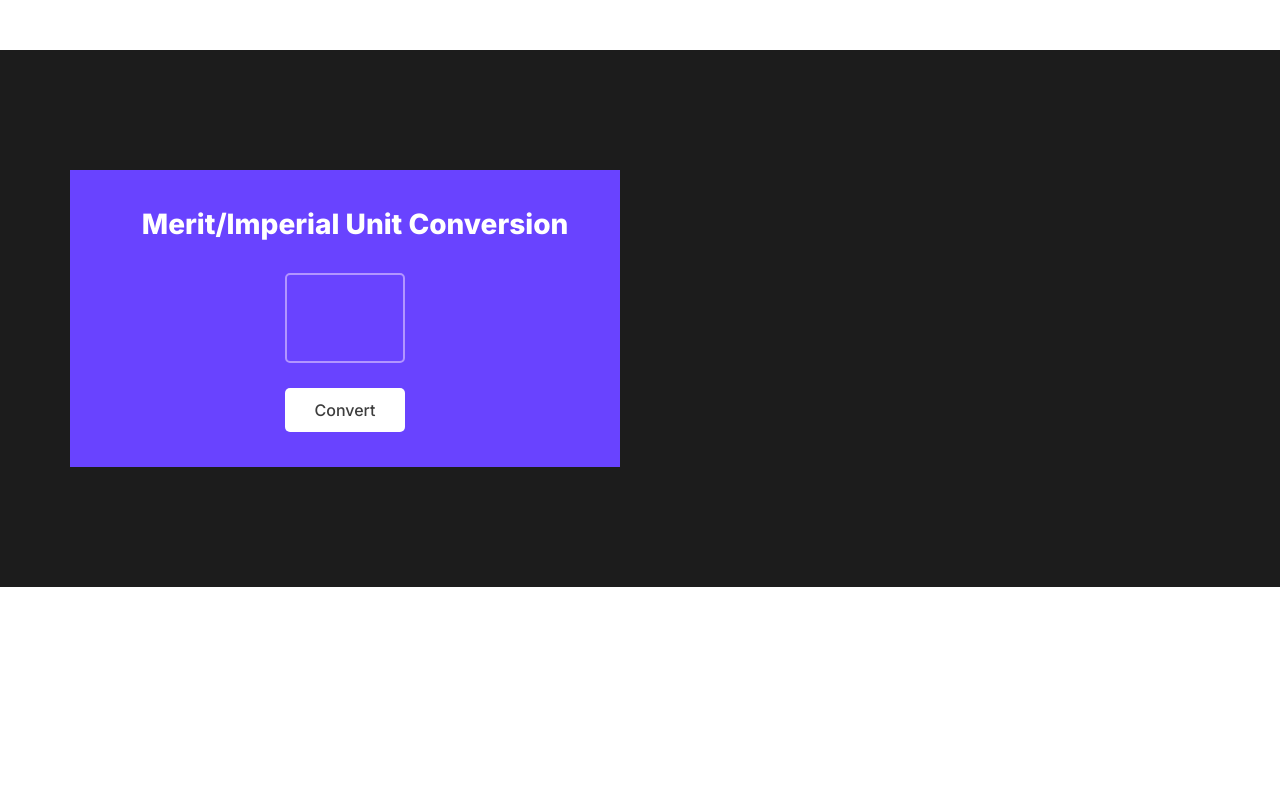
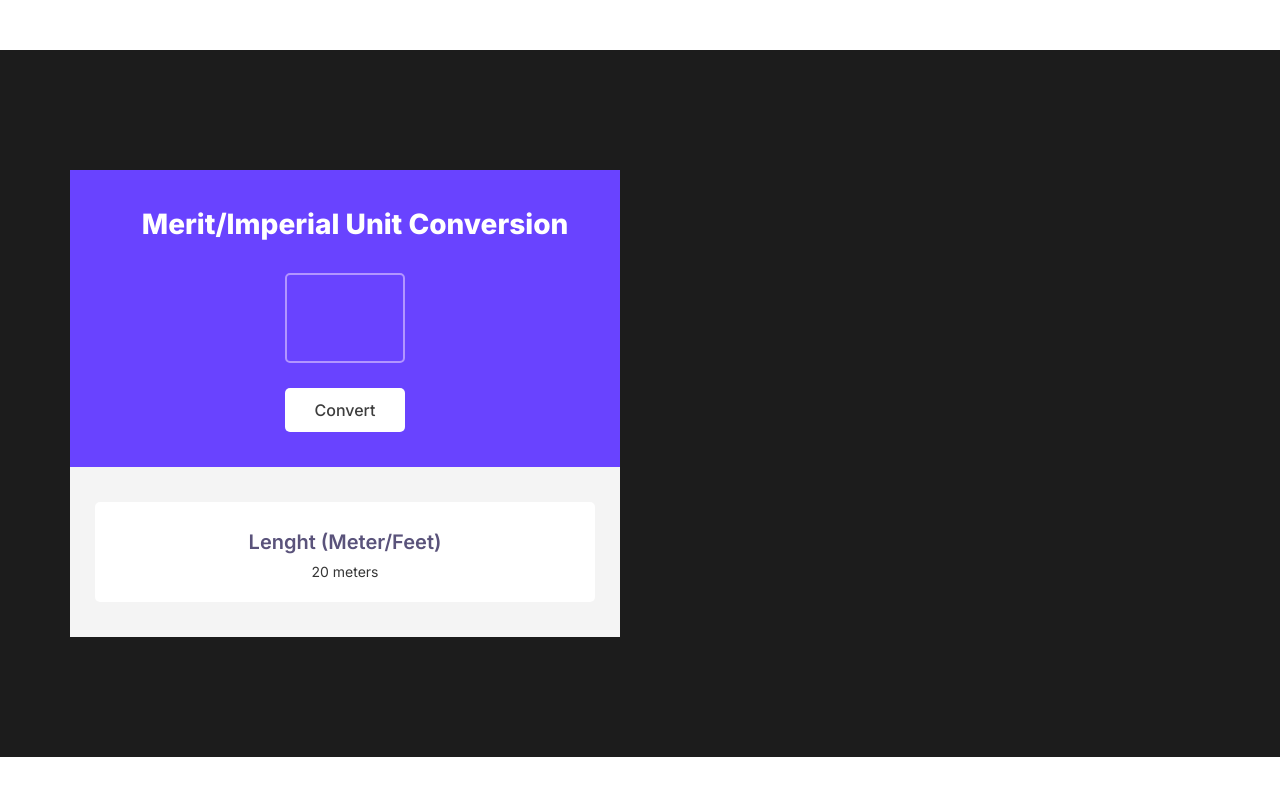
Before and after one commit to abdallahsow/JavaScript-Projects, a plain HTML site: page Unit-converter/index.html in a window 1280 px wide. Drawn offline with Linux system fonts and the light colour scheme.

Commit message:
updated measures-section by adding the first group

```diff
--- a/Unit-converter/index.html
+++ b/Unit-converter/index.html
@@ -4,7 +4,7 @@
     <link rel="preconnect" href="https://fonts.googleapis.com" />
     <link rel="preconnect" href="https://fonts.gstatic.com" crossorigin />
     <link
-      href="https://fonts.googleapis.com/css2?family=Inter:wght@500;800&display=swap"
+      href="https://fonts.googleapis.com/css2?family=Inter:wght@400;500;600;800&display=swap"
       rel="stylesheet"
     />
     <link rel="stylesheet" href="style.css" />
@@ -18,6 +18,12 @@
           <rect class="converted-num"></rect>
           <button class="convert-btn">Convert</button>
         </div>
+        <div class="measures-section">
+          <div class="group">
+            <h3 class="measure-type">Lenght (Meter/Feet)</h3>
+            <p class="conversion">20 meters</p>
+          </div>
+        </div>
       </div>
     </div>
     <script src="main.js"></script>
--- a/Unit-converter/style.css
+++ b/Unit-converter/style.css
@@ -61,3 +61,34 @@
 .mode {
   width: 550px;
 }
+
+.measures-section {
+  background-color: #f4f4f4;
+  padding: 35px 25px;
+}
+
+.group {
+  width: 500px;
+  margin: auto;
+  border-radius: 5px;
+  background-color: #fff;
+  text-align: center;
+  padding: 30px 75px 20px;
+}
+
+.measure-type {
+  font-family: "Inter";
+  font-weight: 600;
+  font-size: 20px;
+  line-height: 20px;
+  color: #5a537b;
+}
+
+.conversion {
+  margin-top: 10px;
+  font-family: "Inter";
+  font-weight: 400;
+  font-size: 14px;
+  line-height: 20px;
+  color: #353535;
+}
```
